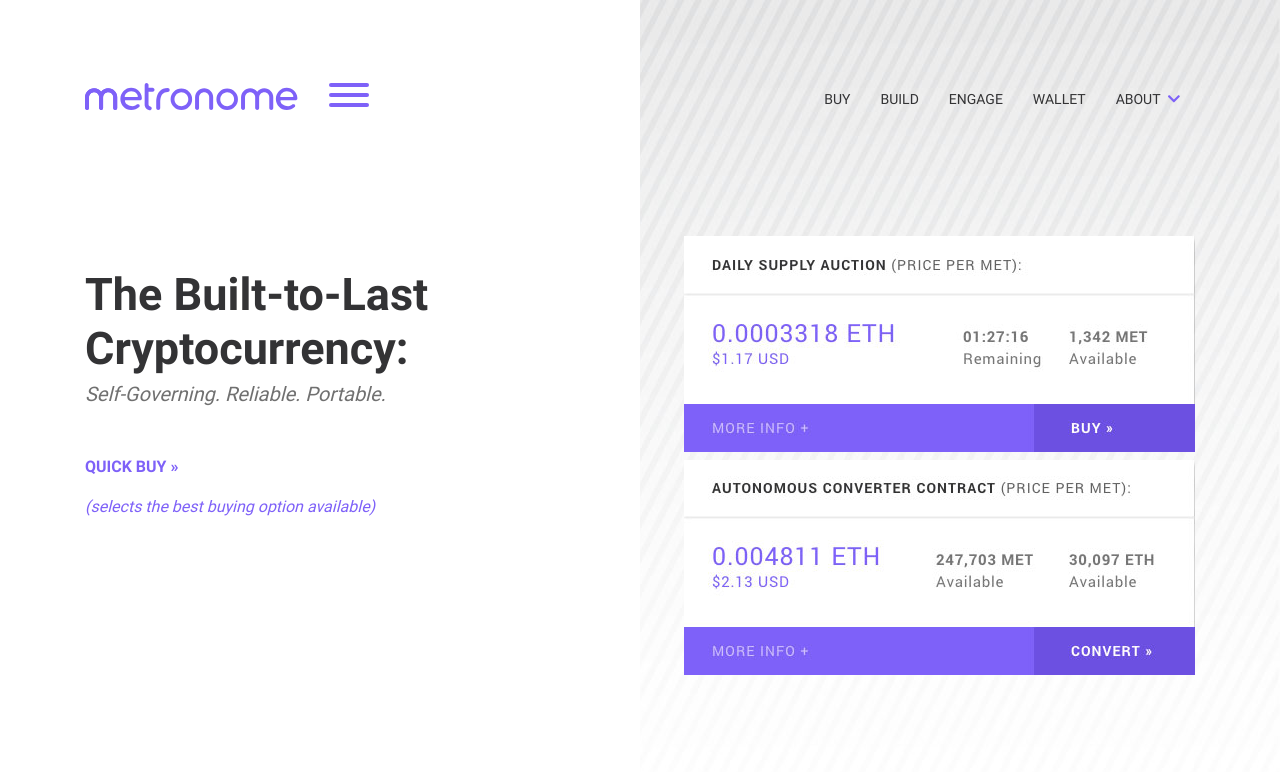
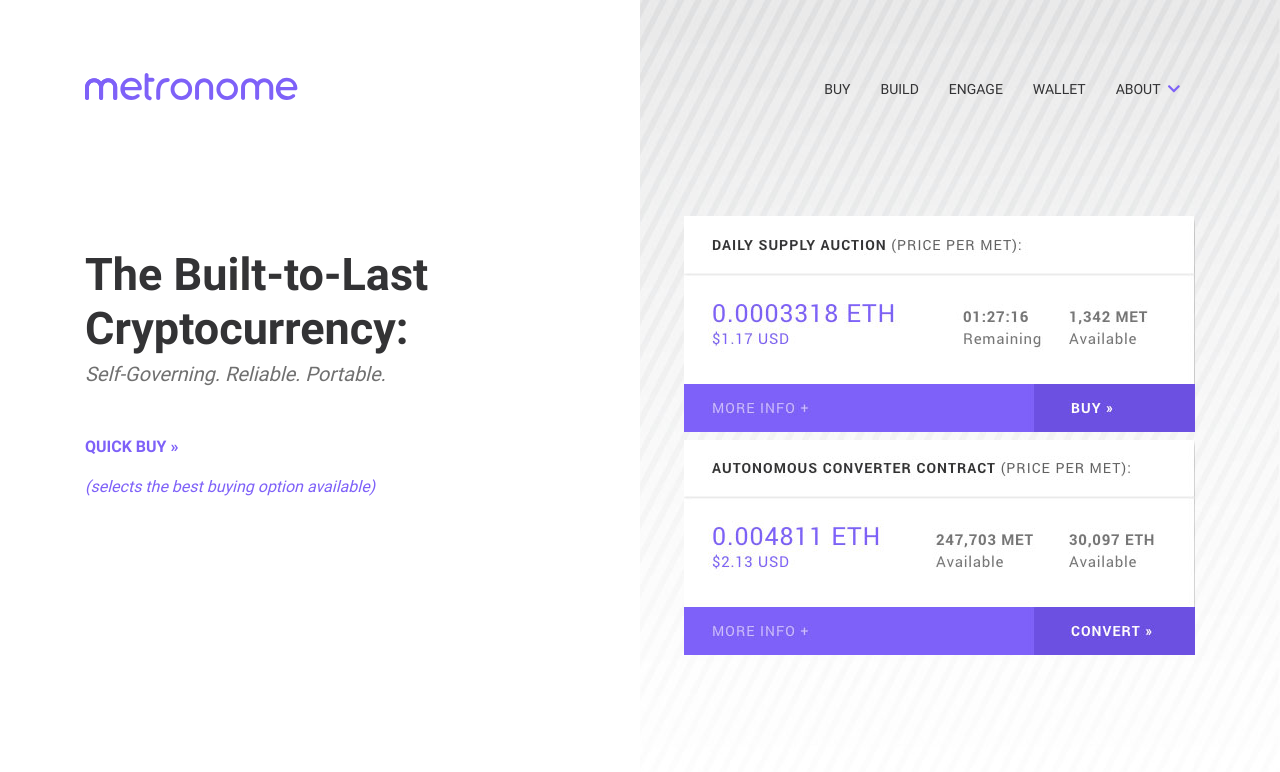
Before and after one commit to thegroveco/metronome.io_v2.0, a website: page src/index.html in a window 1280 px wide. Shown: the top 772 px of the page. Drawn offline with Linux system fonts and the light colour scheme; a script that the page names is missing.

Commit message:
styling update

```diff
--- a/src/assets/scss/components/_toggle.scss
+++ b/src/assets/scss/components/_toggle.scss
@@ -13,6 +13,11 @@
 	margin: 0;
 	overflow: visible;
 	outline: none !important;
+
+	@media(min-width: 992px) {
+		display: none;
+	}
+
 }
 .toggler:hover {
 	/* opacity: 0.7; */
--- a/src/index.html
+++ b/src/index.html
@@ -7,7 +7,7 @@
 
 	<link rel="stylesheet" type="text/css" href="./lib/bootstrap/css/bootstrap.min.css">
 	<link rel="stylesheet" type="text/css" href="./lib/fontawesome/css/all.min.css">
-	<link rel="stylesheet" type="text/css" href="./dist/css/main.css?cb=1554325344584">
+	<link rel="stylesheet" type="text/css" href="./dist/css/main.css?cb=1554381138394">
 
 	<meta name="description" content="The Built-to-Last Cryptocurrency">
     <meta name="viewport" content="width=device-width, initial-scale=1">
@@ -342,7 +342,7 @@
 
 
 	<!-- Scripts -->
-	<script src="./dist/js/main.js?cb=1554325344584"></script>
+	<script src="./dist/js/main.js?cb=1554381138394"></script>
 
 
 </body>
```
Also changed, not shown: README.md, src/dist/css/main.css.
